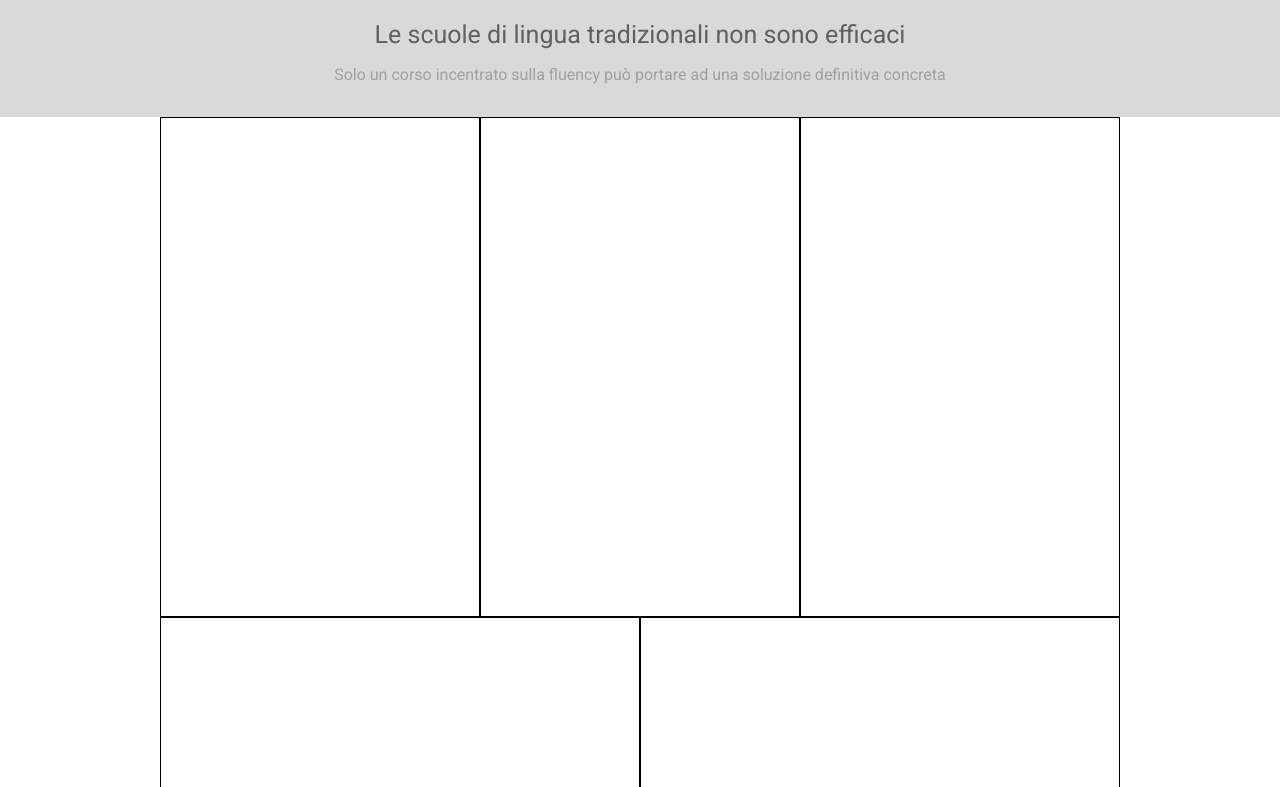
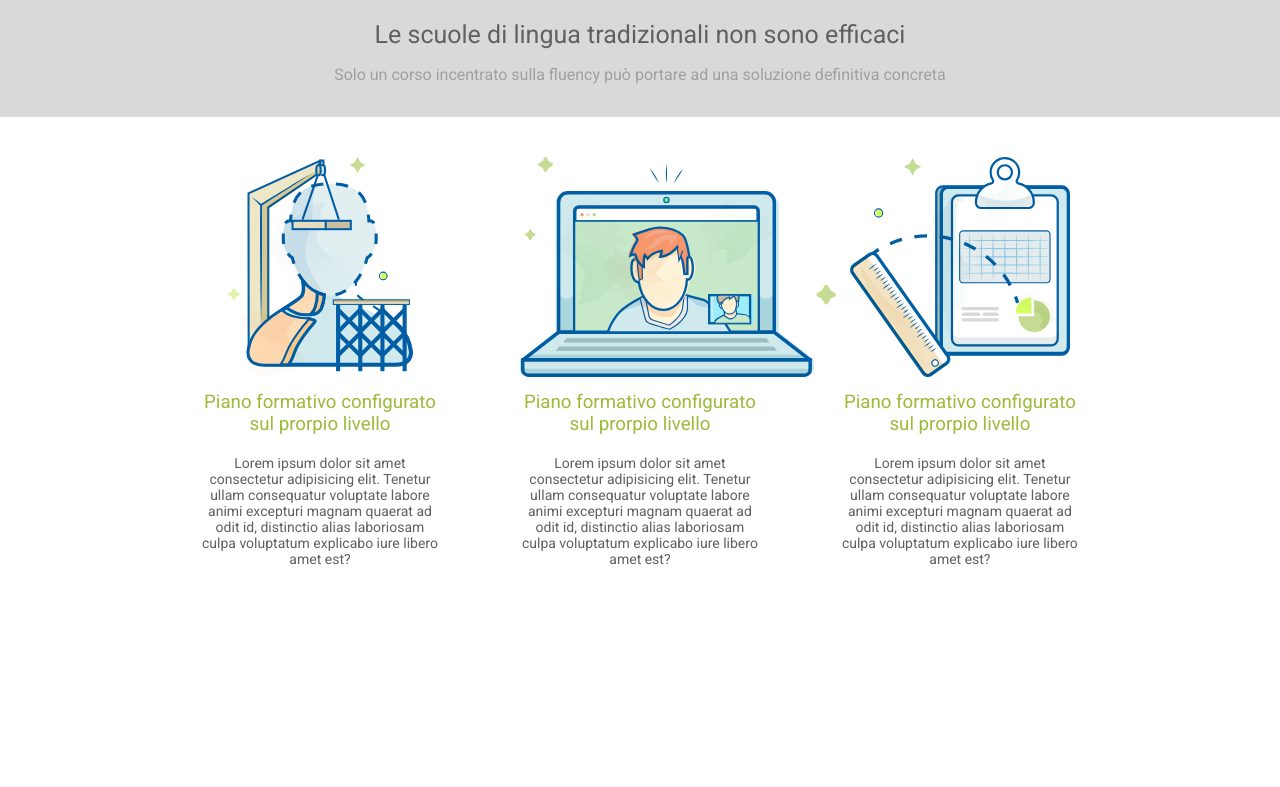
Before and after one commit to Edmondo-diRonza/htmlcss-fluentify, a plain HTML site: page index.html in a window 1280 px wide. Shown: the part 573-1360 px from the top of the page. Drawn offline with Linux system fonts and the light colour scheme.

Commit message:
Inserita sezione info

```diff
--- a/css/style.css
+++ b/css/style.css
@@ -116,6 +116,7 @@ margin: 0px 10px;
     color: rgb(96, 96, 96);
 
 }
+/* Sezione motto */
 .motto h4 {
     font-size: 16px;
     font-weight: 300;
@@ -123,17 +124,33 @@ margin: 0px 10px;
 }
 
 /* Sezione Info */
+.three-columns-float, .two-columns-float  {
+    float: left;
+    text-align: center;
+    /* border: 1px solid black; */
+    height: 1000px;
+    padding: 40px;
+}
+
+.three-columns-float img, .two-columns-float img {
+    height: 220px;
+}
 .three-columns-float {
-    float: left;
     width: 33.33%;
-    border: 1px solid black;
-    height: 500px;
+}
+.three-columns-float h3{
+    font-size: 22x;
+    font-weight: 500;
+    color: rgb(155, 187, 57);
+    margin-top: 10px;
+}
 
+.three-columns-float p {
+    color: rgb(96, 96, 96);
+    font-size: 14px;
+    text-align: center;
+    margin: 20px 0px;
 }
 .two-columns-float {
-    float: left;
     width: 50%;
-    border: 1px solid black;
-    height: 500px;
-
 }
--- a/index.html
+++ b/index.html
@@ -35,7 +35,7 @@
         </div>
         <div class="banner container">
             <div class="banner-text">
-                <h1>Scegli l'Inglese studiato <br> per i Professionisti</h1>
+                <h1>Scegli l'Inglese studiato per i Professionisti</h1>
                 <a href="#"><button class="btn btn-green">struttura un piano</button></a>
             </div>
         </div>
@@ -48,9 +48,24 @@
             <h4>Solo un corso incentrato sulla fluency può portare ad una soluzione definitiva concreta</h4>
         </section>
         <section class="info container clearfix">
-            <div class="three-columns-float"></div>
-            <div class="three-columns-float"></div>
-            <div class="three-columns-float"></div>
+            <div class="three-columns-float">
+                <img src="img/profile.svg" alt="Profilo">
+                <br>
+                <h3>Piano formativo configurato sul prorpio livello</h3>
+                <p>Lorem ipsum dolor sit amet consectetur adipisicing elit. Tenetur ullam consequatur voluptate labore animi excepturi magnam quaerat ad odit id, distinctio alias laboriosam culpa voluptatum explicabo iure libero amet est?</p>
+            </div>
+            <div class="three-columns-float">
+                <img src="img/computer.svg" alt="Profilo">
+                <br>
+                <h3>Piano formativo configurato sul prorpio livello</h3>
+                <p>Lorem ipsum dolor sit amet consectetur adipisicing elit. Tenetur ullam consequatur voluptate labore animi excepturi magnam quaerat ad odit id, distinctio alias laboriosam culpa voluptatum explicabo iure libero amet est?</p>
+            </div>
+            <div class="three-columns-float">
+                <img src="img/doc.svg" alt="Profilo">
+                <br>
+                <h3>Piano formativo configurato sul prorpio livello</h3>
+                <p>Lorem ipsum dolor sit amet consectetur adipisicing elit. Tenetur ullam consequatur voluptate labore animi excepturi magnam quaerat ad odit id, distinctio alias laboriosam culpa voluptatum explicabo iure libero amet est?</p>
+            </div>
         </section>
         <section class="more-info container clearfix">
             <div class="two-columns-float"></div>
```
